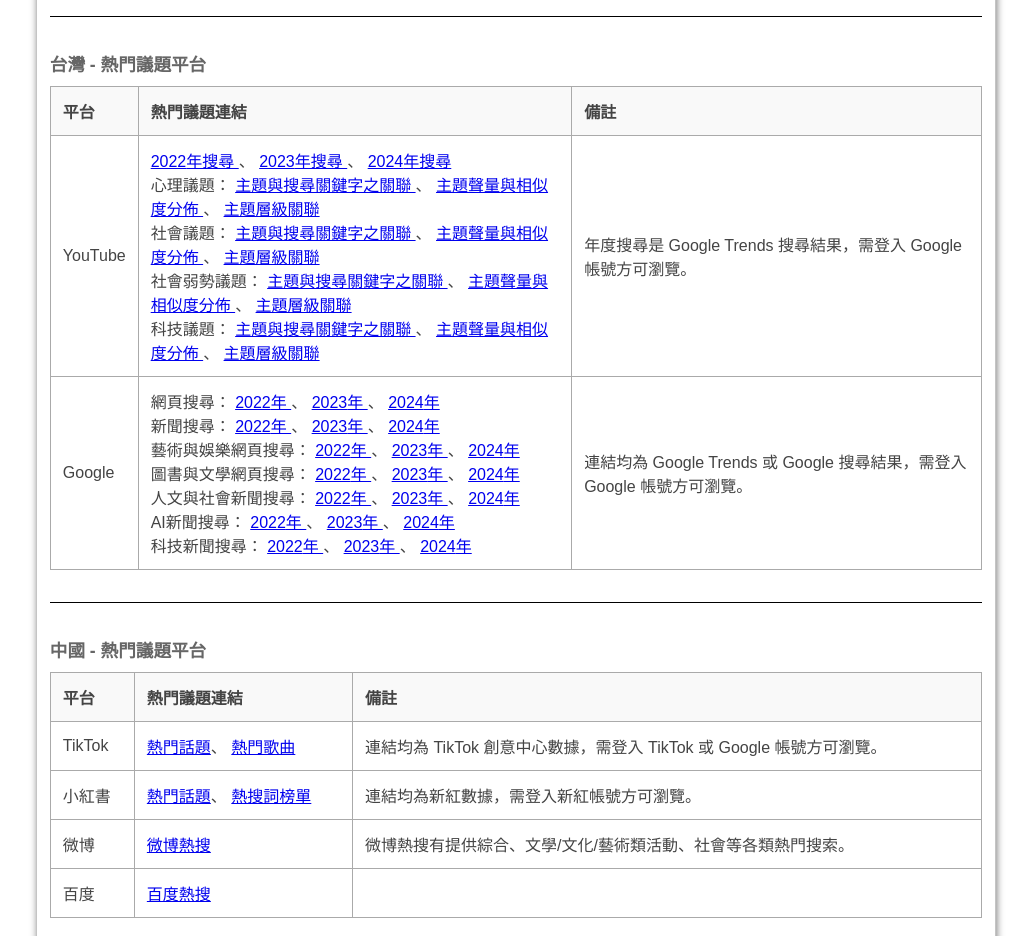
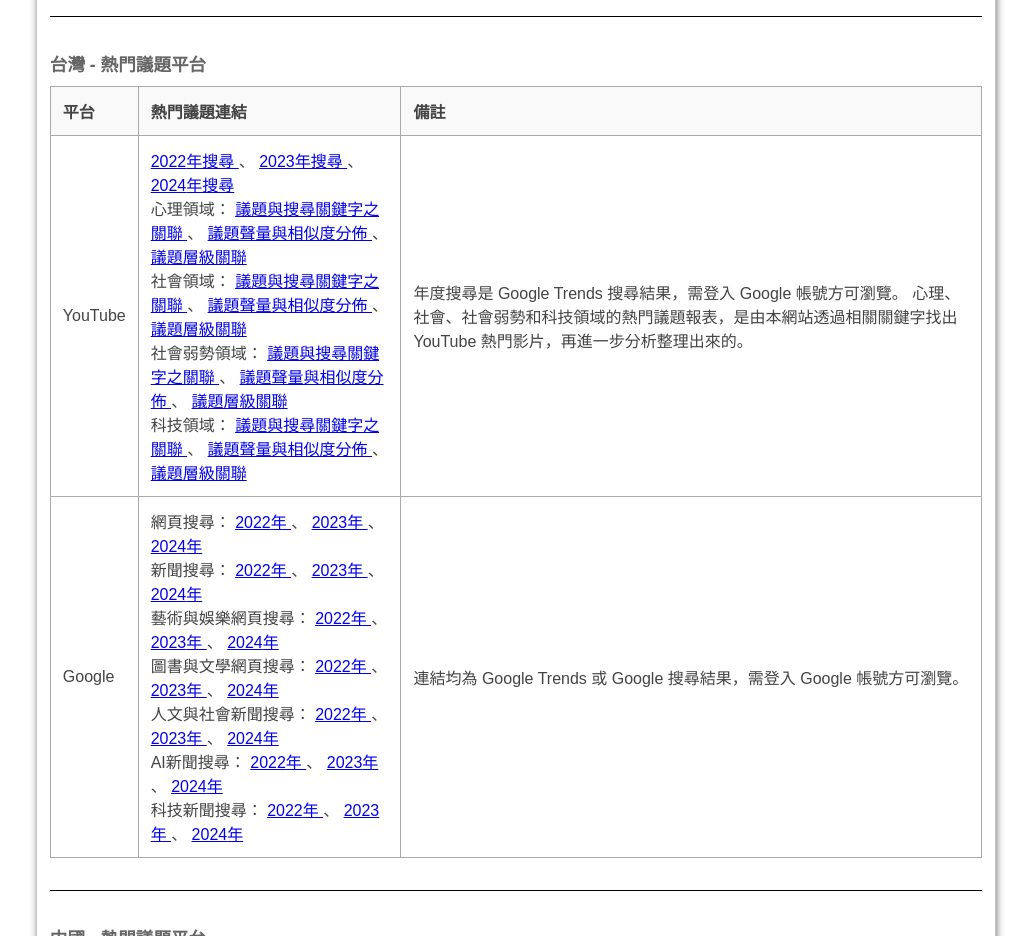
Before and after one commit to data1225/film_tv_animation_insights, a plain HTML site: page docs/index.html in a window 1280 px wide. Shown: the part 6960-7896 px from the top of the page, without its empty margins (124-1157 px from the left). Drawn offline with Linux system fonts and the light colour scheme.

Commit message:
修改用詞

```diff
--- a/docs/index.html
+++ b/docs/index.html
@@ -590,52 +590,53 @@
                       <span data-year-text="lastYear"></span>年搜尋
                     </a>
                     <br />
-                    心理議題：
-                    <a href="https://data1225.github.io/etl_showcase/心理議題/topic_keyword_sankey.html" target="_blank">
-                      主題與搜尋關鍵字之關聯
+                    心理領域：
+                    <a href="https://data1225.github.io/etl_showcase/心理領域/topic_keyword_sankey.html" target="_blank">
+                      議題與搜尋關鍵字之關聯
                     </a>、
-                    <a href="https://data1225.github.io/etl_showcase/心理議題/topics_bubble.html" target="_blank">
-                      主題聲量與相似度分佈
+                    <a href="https://data1225.github.io/etl_showcase/心理領域/topics_bubble.html" target="_blank">
+                      議題聲量與相似度分佈
                     </a>、
-                    <a href="https://data1225.github.io/etl_showcase/心理議題/topics_hierarchy.html" target="_blank">
-                      主題層級關聯
+                    <a href="https://data1225.github.io/etl_showcase/心理領域/topics_hierarchy.html" target="_blank">
+                      議題層級關聯
                     </a>
                     <br />
-                    社會議題：
-                    <a href="https://data1225.github.io/etl_showcase/社會議題/topic_keyword_sankey.html" target="_blank">
-                      主題與搜尋關鍵字之關聯
+                    社會領域：
+                    <a href="https://data1225.github.io/etl_showcase/社會領域/topic_keyword_sankey.html" target="_blank">
+                      議題與搜尋關鍵字之關聯
                     </a>、
-                    <a href="https://data1225.github.io/etl_showcase/社會議題/topics_bubble.html" target="_blank">
-                      主題聲量與相似度分佈
+                    <a href="https://data1225.github.io/etl_showcase/社會領域/topics_bubble.html" target="_blank">
+                      議題聲量與相似度分佈
                     </a>、
-                    <a href="https://data1225.github.io/etl_showcase/社會議題/topics_hierarchy.html" target="_blank">
-                      主題層級關聯
+                    <a href="https://data1225.github.io/etl_showcase/社會領域/topics_hierarchy.html" target="_blank">
+                      議題層級關聯
                     </a>
                     <br />
-                    社會弱勢議題：
-                    <a href="https://data1225.github.io/etl_showcase/社會弱勢議題/topic_keyword_sankey.html" target="_blank">
-                      主題與搜尋關鍵字之關聯
+                    社會弱勢領域：
+                    <a href="https://data1225.github.io/etl_showcase/社會弱勢領域/topic_keyword_sankey.html" target="_blank">
+                      議題與搜尋關鍵字之關聯
                     </a>、
-                    <a href="https://data1225.github.io/etl_showcase/社會弱勢議題/topics_bubble.html" target="_blank">
-                      主題聲量與相似度分佈
+                    <a href="https://data1225.github.io/etl_showcase/社會弱勢領域/topics_bubble.html" target="_blank">
+                      議題聲量與相似度分佈
                     </a>、
-                    <a href="https://data1225.github.io/etl_showcase/社會弱勢議題/topics_hierarchy.html" target="_blank">
-                      主題層級關聯
+                    <a href="https://data1225.github.io/etl_showcase/社會弱勢領域/topics_hierarchy.html" target="_blank">
+                      議題層級關聯
                     </a>
                     <br />
-                    科技議題：
-                    <a href="https://data1225.github.io/etl_showcase/科技議題/topic_keyword_sankey.html" target="_blank">
-                      主題與搜尋關鍵字之關聯
+                    科技領域：
+                    <a href="https://data1225.github.io/etl_showcase/科技領域/topic_keyword_sankey.html" target="_blank">
+                      議題與搜尋關鍵字之關聯
                     </a>、
-                    <a href="https://data1225.github.io/etl_showcase/科技議題/topics_bubble.html" target="_blank">
-                      主題聲量與相似度分佈
+                    <a href="https://data1225.github.io/etl_showcase/科技領域/topics_bubble.html" target="_blank">
+                      議題聲量與相似度分佈
                     </a>、
-                    <a href="https://data1225.github.io/etl_showcase/科技議題/topics_hierarchy.html" target="_blank">
-                      主題層級關聯
+                    <a href="https://data1225.github.io/etl_showcase/科技領域/topics_hierarchy.html" target="_blank">
+                      議題層級關聯
                     </a>
                   </td>
                   <td>
                     年度搜尋是 Google Trends 搜尋結果，需登入 Google 帳號方可瀏覽。
+                    心理、社會、社會弱勢和科技領域的熱門議題報表，是由本網站透過相關關鍵字找出 YouTube 熱門影片，再進一步分析整理出來的。
                   </td>
                 </tr>
                 <tr>
```
